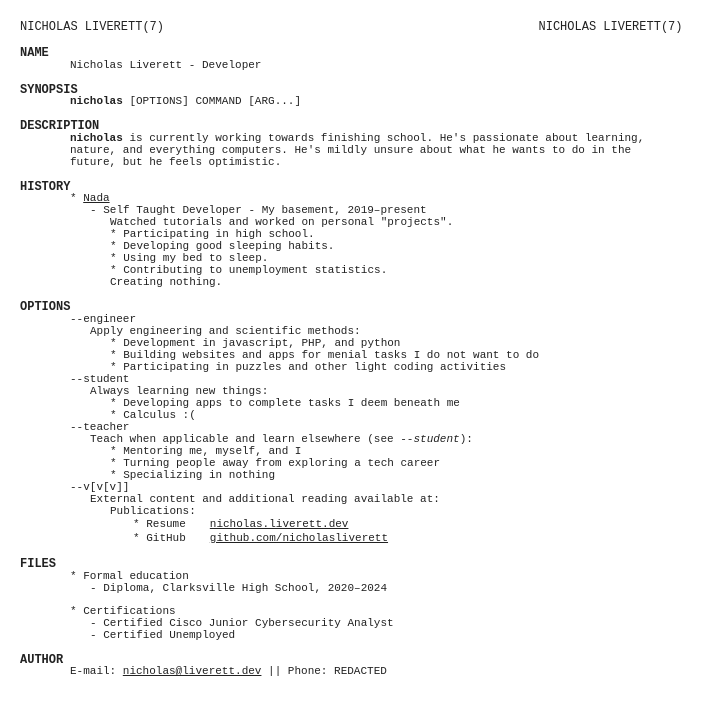
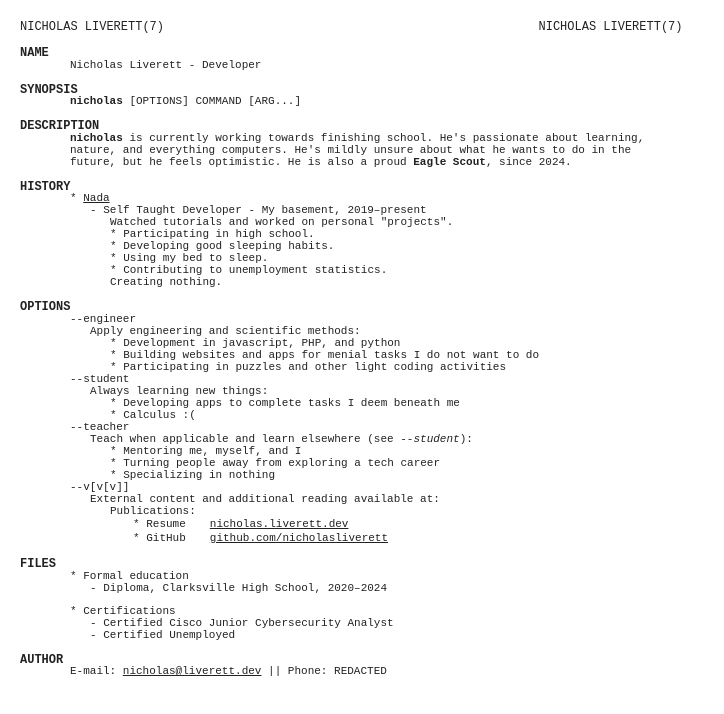
Before and after one commit to nicholasliverett/portfolio, a website: page index.html in a window 1280 px wide. Shown: the whole page, without its empty margins (0-724 px from the left). Drawn offline with Linux system fonts and the light colour scheme.

Commit message:
Update index.html

```diff
--- a/index.html
+++ b/index.html
@@ -79,7 +79,7 @@
 <p class="subtext">
 <b>nicholas</b> is currently working towards finishing school.
 He's passionate about learning, nature, and everything computers. He's mildly unsure about
-what he wants to do in the future, but he feels optimistic.
+what he wants to do in the future, but he feels optimistic. He is also a proud <b>Eagle Scout</b>, since 2024.
 </p>
 <h1>HISTORY</h1>
 <p class="subtext bottomcut">
```
